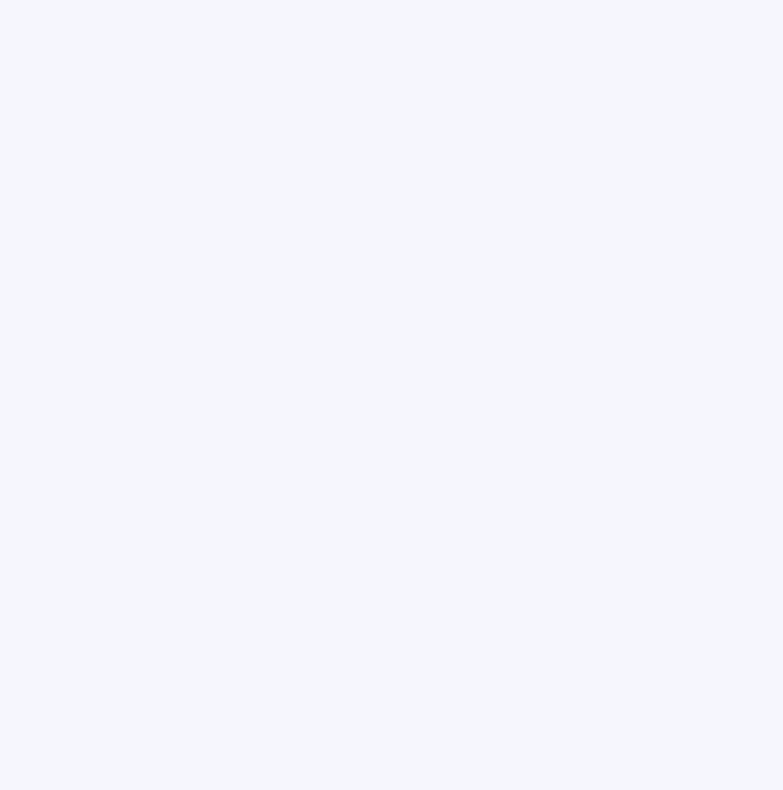
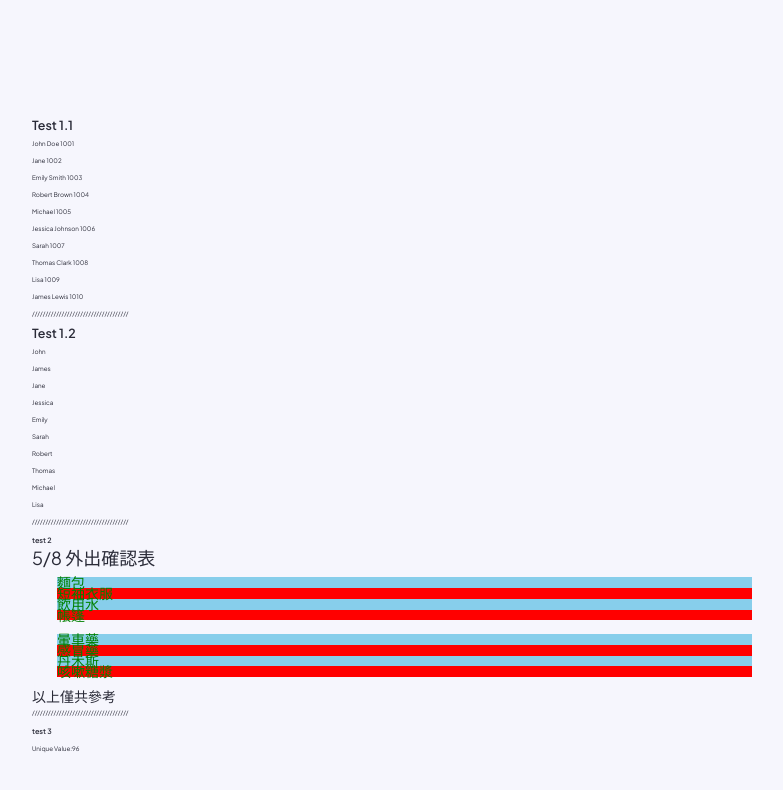
Before and after one commit to queekao/interview-cathay-united-bank-frontend-nextjs, a Next.js app: page /test/1 in a window 1280 px wide. Before the commit this address had no page. Shown: the top 790 px of the page, without its empty margins (248-1031 px from the left). Built offline with nearby package versions, Linux system fonts and the light colour scheme.

Commit message:
feat: react-question.pdf finished

```diff
--- a/src/pages/_app.tsx
+++ b/src/pages/_app.tsx
@@ -10,16 +10,19 @@ import {
 } from '@mui/material'
 import { theme } from '@/themes'
 import MainLayout from '@/layouts/MainLayout'
-import { Header } from '@/components/Header'
+// import { Header } from '@/components/Header'
 import dynamic from 'next/dynamic'
 import { useRouter } from 'next/router'
 // Dynamically imported pages
 
 export default function App({ pageProps }: AppProps): ReactElement {
   const router = useRouter()
-  const { pathname } = router
+  const { asPath } = router
+  const { id } = router.query
+
   const AnyComponent = dynamic(
-    () => (pathname === '/test' ? import('./testOne') : import('./index')),
+    () =>
+      asPath === `/test/${id}` ? import('./test/[id]') : import('./index'),
     {
       loading: () => (
         <Backdrop
@@ -38,7 +41,7 @@ export default function App({ pageProps }: AppProps): ReactElement {
       <StyledEngineProvider injectFirst>
         <ThemeProvider theme={theme()}>
           <MainLayout>
-            <Header />
+            {/* <Header /> */}
             <Suspense>
               <AnyComponent {...pageProps} />
             </Suspense>
--- /dev/null
+++ b/src/pages/test/[id].tsx
@@ -0,0 +1,261 @@
+import React, { ReactElement } from 'react'
+import { useRouter } from 'next/router'
+import styles from '@/styles/test.module.scss'
+
+/**
+  There is an array, each item has such format:
+  {firstName: 'xxx', lastName: 'xxx', customerID: 'xxx', note: 'xxx',
+  profession: ‘xxx’}
+  ⭐️ lastName, note can be empty, customerID can only be a set of digital
+  numbers.
+  profession can only have ‘student’, ‘freelancer’, ‘productOwner’,
+  ‘engineer’ or ‘systemAnalytics’.
+**/
+type Profession =
+  | 'student'
+  | 'freelancer'
+  | 'productOwner'
+  | 'engineer'
+  | 'systemAnalytics'
+
+interface User {
+  firstName: string
+  lastName?: string
+  customerID: number
+  note?: string
+  profession: Profession
+}
+const mockUsers: User[] = [
+  {
+    firstName: 'John',
+    lastName: 'Doe',
+    customerID: 1001,
+    profession: 'systemAnalytics'
+  },
+  {
+    firstName: 'Jane',
+    customerID: 1002,
+    note: 'Prefers email contact',
+    profession: 'engineer'
+  },
+  {
+    firstName: 'Emily',
+    lastName: 'Smith',
+    customerID: 1003,
+    profession: 'productOwner'
+  },
+  {
+    firstName: 'Robert',
+    lastName: 'Brown',
+    customerID: 1004,
+    profession: 'freelancer'
+  },
+  {
+    firstName: 'Michael',
+    customerID: 1005,
+    profession: 'student'
+  },
+  {
+    firstName: 'Jessica',
+    lastName: 'Johnson',
+    customerID: 1006,
+    profession: 'engineer'
+  },
+  {
+    firstName: 'Sarah',
+    customerID: 1007,
+    note: 'VIP customer',
+    profession: 'productOwner'
+  },
+  {
+    firstName: 'Thomas',
+    lastName: 'Clark',
+    customerID: 1008,
+    profession: 'freelancer'
+  },
+  {
+    firstName: 'Lisa',
+    customerID: 1009,
+    profession: 'student'
+  },
+  {
+    firstName: 'James',
+    lastName: 'Lewis',
+    customerID: 1010,
+    note: 'Contact via phone',
+    profession: 'systemAnalytics'
+  }
+]
+
+export default function TestPage(): ReactElement {
+  const router = useRouter()
+  const { id } = router.query
+  /**
+    Q1.1 Please follow the principle (‘firstName’ + ‘lastName’ + ‘customerID’)
+    to sort this array and print it out.
+  **/
+  function sortUserName(users: User[]) {
+    return users
+      .sort((a, b) => a.customerID - b.customerID)
+      .map(user => {
+        return `${user.firstName} ${user?.lastName || ''} ${user?.customerID}`
+      })
+  }
+  /**
+    Q1.2 Please sort by ‘profession’ to follow the principle.
+    (‘systemAnalytics’ > ‘engineer’ > ‘productOwner’ > ‘freelancer’ >
+    ‘student’’)
+  **/
+  const professionPriority = {
+    systemAnalytics: 1,
+    engineer: 2,
+    productOwner: 3,
+    freelancer: 4,
+    student: 5
+  }
+  function sortByType(users: User[]) {
+    return users.sort((a, b) => {
+      return professionPriority[a.profession] - professionPriority[b.profession]
+    })
+  }
+  /**
+    Q3. let items = [1, 1, 1, 5, 2, 3, 4, 3, 3, 3, 3, 3, 3, 7, 8, 5, 4, 9, 0, 1,
+    3, 2, 6, 7, 5, 4, 4, 7, 8, 8, 0, 1, 2, 3, 1];
+    Please write down a function to console log unique value from this array.
+  **/
+  let items = [
+    1, 1, 1, 5, 2, 3, 4, 3, 3, 3, 3, 3, 3, 7, 8, 5, 4, 9, 0, 1, 3, 2, 6, 7, 5,
+    4, 4, 7, 8, 8, 0, 1, 2, 3, 1
+  ]
+  function getUniqueNumber(items: Array<number>) {
+    // Time Complexity: O(n), Space Comlexity: O(n)
+    const aggregatingNums = new Map()
+    items.forEach(item => {
+      if (aggregatingNums.has(item)) {
+        aggregatingNums.set(item, false)
+      } else {
+        aggregatingNums.set(item, true)
+      }
+    })
+    const uniqueValues = [...aggregatingNums.entries()]
+      .filter(([_, value]) => value === true)
+      .map(([key, _]) => key)
+
+    console.log(uniqueValues)
+    return uniqueValues
+  }
+  /**
+    Q4.
+
+    Q:Can you explain about Interface and Enum, and where will you be using,
+    please make some examples.
+    A:
+       1.Enum is using for defining the variable of value
+         1.1 For the frontend, you can define a object of key contain multiple value
+           that you can only utilize this value for certain use cases
+         1.2 For the database, you can define a gender key that contains
+           the value of "MALE" or "FEMALE", which means you can only implement
+           this key with "MALE" or "FEMALE"
+       2.Interface is using for defining the class of types in typescript
+         2.1 It is often using as a object of multiple type that you can extend it
+           with other interface, Or
+             2.1.1 you can "Partial" select the type
+             2.1.2 you can "Omit" the type you don't want to use
+             2.1.3 you can "Pick" the type you want to use
+  **/
+
+  /**
+    Q5. Can you explain the problem with the following code, and how to fix it.
+    class Count extends React.Component {
+      constructor(props) {
+        super(props);
+        this.state = { count: 0 };
+        this.handleAddCount = this.handleAddCount.bind(this);
+      }
+      handleAddCount(){
+        this.setState({ count: this.state.count + 1 });
+        this.setState({ count: this.state.count + 1 });
+        this.setState({ count: this.state.count + 1 });
+      }
+      render() {
+        return (
+          <div>
+          <h2>{this.state.count}</h2>
+          <button onClick={this.handleAddCount}>Add</button>
+          </div>
+        );
+        }
+      }
+
+      ReactDOM.render(
+        <Count />,
+        document.getElementById('root')
+      );
+    ////
+    A: You shouldn't call "this.setState" three time in the "handleAddCount"
+       it will only evaluate once which means plus 1 whenever you click the button
+  **/
+  /**
+  Q6. Please write the sample code to debounce handleOnChange
+      function debounce(func, wait) {
+        let timeout;
+
+        return function executedFunction(...args) {
+          const delay = () => {
+            clearTimeout(timeout);
+            func(...args);
+          };
+
+          // reset timeout
+          clearTimeout(timeout);
+          timeout = setTimeout(delay, wait);
+        };
+      };
+
+      var SearchBox = React.createClass({
+        render: function () {
+          return <input type="search" name="p" onChange={this.handleOnChange} />
+        },
+        handleOnChange: debounce(function (event) {
+          console.log(event.target.value);
+        }, 300),
+      })
+    **/
+  return (
+    <div>
+      <h1>Test 1.1</h1>
+      {sortUserName(mockUsers).map(user => (
+        <p key={user}>{user}</p>
+      ))}
+      <p>////////////////////////////////////</p>
+      <h1>Test 1.2</h1>
+      {sortByType(mockUsers).map(user => (
+        <p key={user.customerID}>{user.firstName}</p>
+      ))}
+      <p>////////////////////////////////////</p>
+      <h3>test 2</h3>
+      {/* I have written the answer in the styles directory, inside the test.module.scss file. */}
+      <div className={styles.container}>
+        <div className={styles.header}>5/8 外出確認表</div>
+        <div className={styles.content}>
+          <ol className={styles['shop-list']}>
+            <li className={styles.item}>麵包</li>
+            <li className={styles.item}>短袖衣服</li>
+            <li className={styles.item}>飲用水</li>
+            <li className={styles.item}>帳篷</li>
+          </ol>
+          <ul className={styles['shop-list']}>
+            <li className={styles.item}>暈車藥</li>
+            <li className={styles.item}>感冒藥</li>
+            <li className={styles.item}>丹木斯</li>
+            <li className={styles.item}>咳嗽糖漿</li>
+          </ul>
+        </div>
+        <div className={styles.footer}>以上僅共參考</div>
+      </div>
+      <p>////////////////////////////////////</p>
+      <h3>test 3</h3>
+      <p>Unique Value:{getUniqueNumber(items)}</p>
+    </div>
+  )
+}
--- /dev/null
+++ b/src/styles/test.module.scss
@@ -0,0 +1,30 @@
+.container {
+    font-size: 14px;
+}
+.container .header {
+    font-size: 18px;
+}
+.container .shop-list {
+    list-style: none;
+    margin-left: -15px;
+}
+.container .shop-list li.item {
+    color: green;
+}
+.container .shop-list .item {
+    /*
+      Q: Explain why does this color not works, and how to fix make it work on 1st list
+      A: Because the "li.item" class has higher priority than the ".item".
+         To make this work you need to apply ".shop-list:nth-child(1)" to
+         select the first class of shop-list with children selector, ensure that
+         you are changing the styles of first item list
+    */
+    color: blue;
+}
+/* Write styling make every other line give background color to next one */
+.container .shop-list li.item:nth-child(even) {
+    background-color: red;
+}
+.container .shop-list li.item:nth-child(odd) {
+    background-color: skyblue;
+}
--- a/tsconfig.json
+++ b/tsconfig.json
@@ -11,6 +11,7 @@
       "dom.iterable",
       "esnext"
     ],
+    "downlevelIteration": true,
     "allowJs": true,
     "skipLibCheck": true,
     "strict": true,
```
Also changed, not shown: 1 other file (tests, documents, lock files or other folders).
